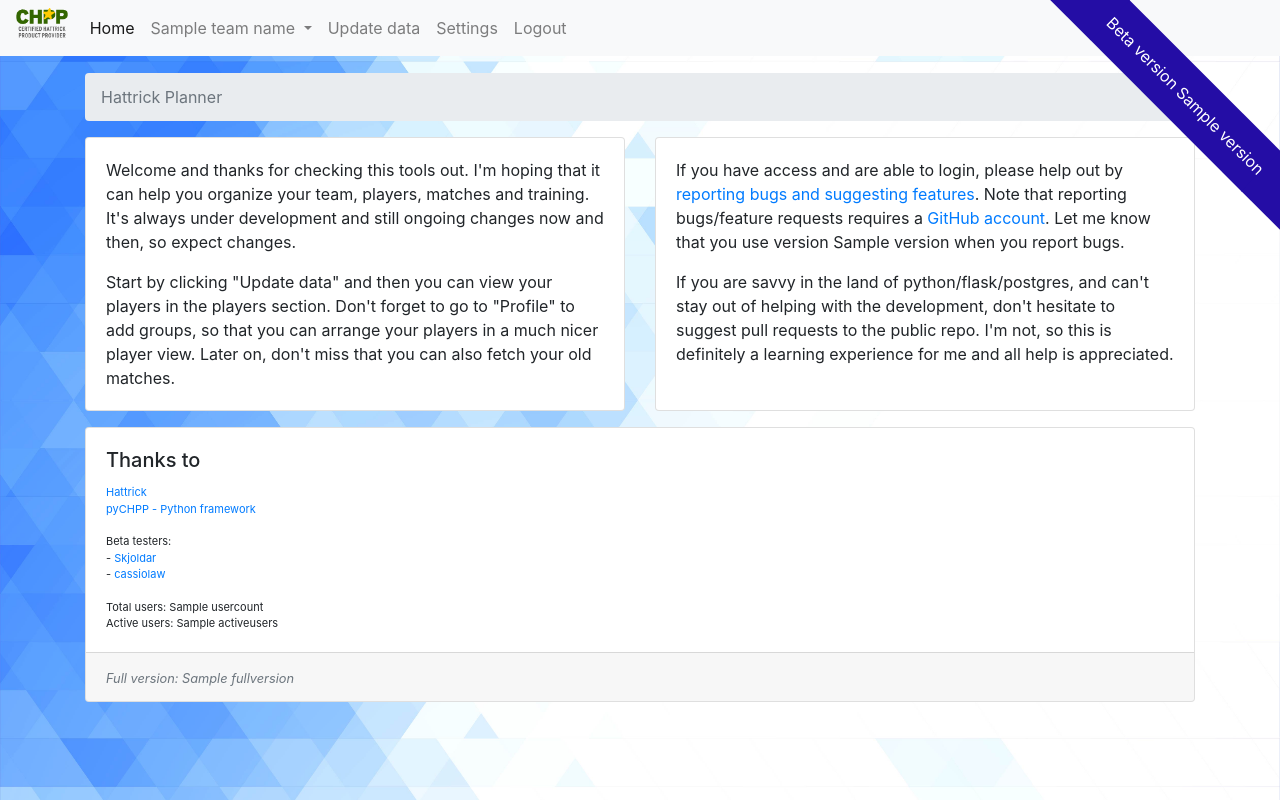
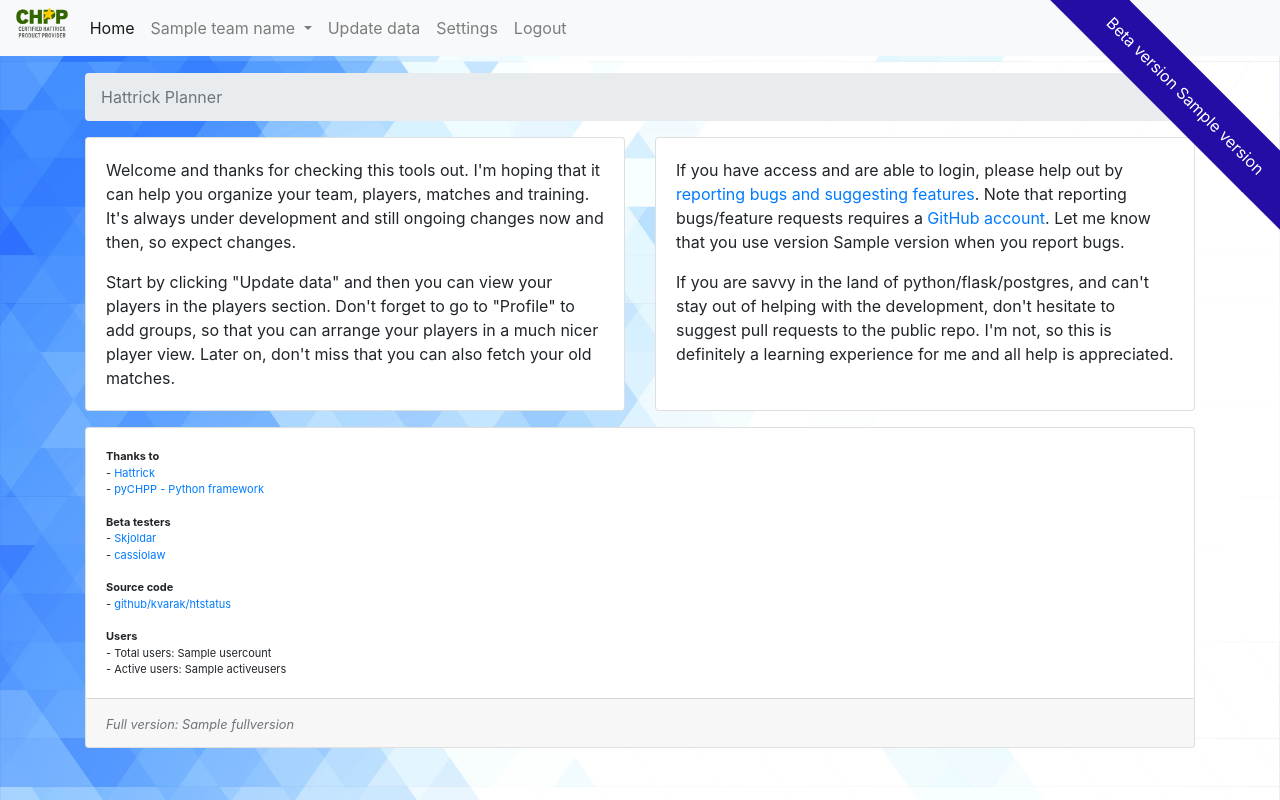
Before and after one commit to kvarak/htstatus, a Flask app: template app/templates/main.html in a window 1280 px wide; the page is wider, and only the part inside the window is pictured. Run offline with Flask 2, Linux system fonts and the light colour scheme; the template is opened without the code that fills it: most values are stand-ins (such as "Sample title", 1, 10 or a date in 2020); parts of the project's set-up code (start-up, migrations or seed data) failed here and were passed over; some libraries are stand-ins or nearby versions.

Commit message:
some changes on main page

```diff
--- a/app/routes.py
+++ b/app/routes.py
@@ -681,8 +681,8 @@ def downloadMatches(teamid):
 def index():
 
     allusers = db.session.query(User).all()
-    time3m = date.today() - relativedelta(months=3)
-    activeusers = db.session.query(User).filter(User.last_usage > time3m).all()
+    time2m = date.today() - relativedelta(months=2)
+    activeusers = db.session.query(User).filter(User.last_usage > time2m).all()
 
     if not('current_user') in session:
         return create_page(
--- a/app/templates/main.html
+++ b/app/templates/main.html
@@ -99,19 +99,20 @@
       <div class="card-deck">
         <div class="card">
           <div class="card-body">
-            <h5 class="card-title">Thanks to</h5>
-            <p class="card-text text-sm11">
-              <a href="http://www.hattrick.org/">Hattrick</a><br>
-              <a href="https://framagit.org/Pierre86/pychpp">pyCHPP - Python framework</a>
+            <p class="card-text text-sm11"><b>Thanks to</b><br>
+              - <a href="http://www.hattrick.org/">Hattrick</a><br>
+              - <a href="https://framagit.org/Pierre86/pychpp">pyCHPP - Python framework</a>
             </p>
-            <p class="card-text text-sm11">
-              Beta testers:<br>
+            <p class="card-text text-sm11"><b>Beta testers</b><br>
               - <a href="https://www.hattrick.org/en/Club/Manager/?userId=10507783">Skjoldar</a><br>
               - <a href="https://www.hattrick.org/en/Club/Manager/?userId=2570032">cassiolaw</a><br>
             </p>
-            <p class="card-text text-sm11">
-              Total users: {{ usercount }}<br>
-              Active users: {{ activeusers }}
+            <p class="card-text text-sm11"><b>Source code</b><br>
+              - <a href="https://github.com/kvarak/htstatus">github/kvarak/htstatus</a><br>
+            </p>
+            <p class="card-text text-sm11"><b>Users</b><br>
+              - Total users: {{ usercount }}<br>
+              - Active users: {{ activeusers }}
             </p>
           </div>
           <div class="card-footer">
```
